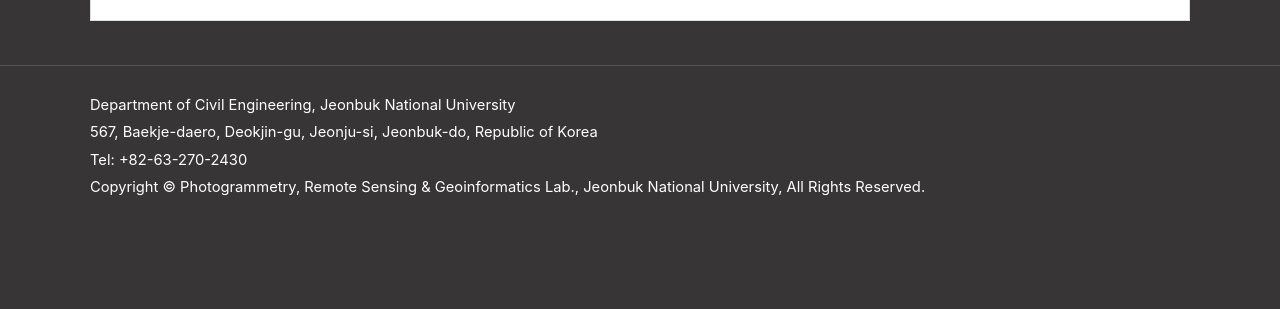
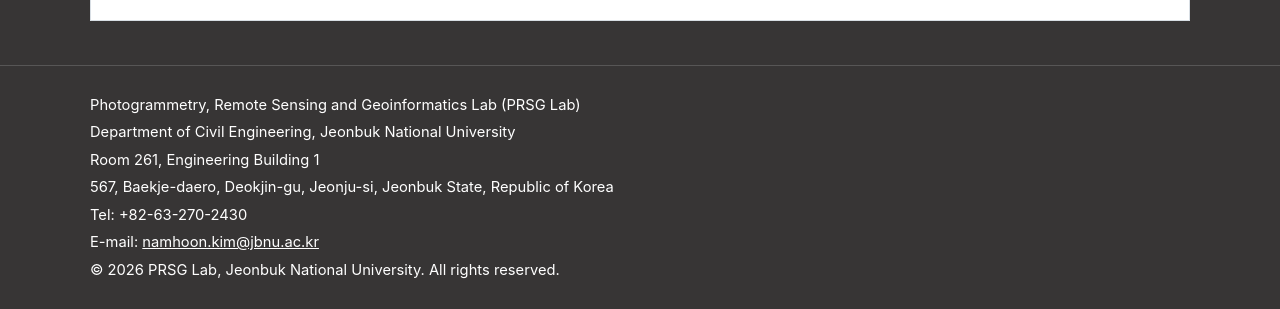
Before and after one commit to PRSG-Lab/prsg-lab.github.io, a Jekyll site: the page built from index.md, in a window 1280 px wide and 900 px high, scrolled down 1260 px, cut to the strip 591-900 px from the top of the window. Built offline with Jekyll 4.4.1, drawn with Linux system fonts in a browser that asks for light colours; some web fonts are replaced; before the commit the page ends 2078 px from its top, so only the background shows below that.

Commit message:
Add files via upload

```diff
--- a/_includes/footer.html
+++ b/_includes/footer.html
@@ -1,8 +1,11 @@
 <footer class="site-footer">
   <div class="wrap">
+    <p>Photogrammetry, Remote Sensing and Geoinformatics Lab (PRSG Lab)</p>
     <p>Department of Civil Engineering, Jeonbuk National University</p>
-    <p>567, Baekje-daero, Deokjin-gu, Jeonju-si, Jeonbuk-do, Republic of Korea</p>
+    <p>Room 261, Engineering Building 1</p>
+    <p>567, Baekje-daero, Deokjin-gu, Jeonju-si, Jeonbuk State, Republic of Korea</p>
     <p>Tel: +82-63-270-2430</p>
-    <p>Copyright &copy; Photogrammetry, Remote Sensing &amp; Geoinformatics Lab., Jeonbuk National University, All Rights Reserved.</p>
+    <p>E-mail: <a href="mailto:namhoon.kim@jbnu.ac.kr">namhoon.kim@jbnu.ac.kr</a></p>
+    <p>© 2026 PRSG Lab, Jeonbuk National University. All rights reserved.</p>
   </div>
 </footer>
```
